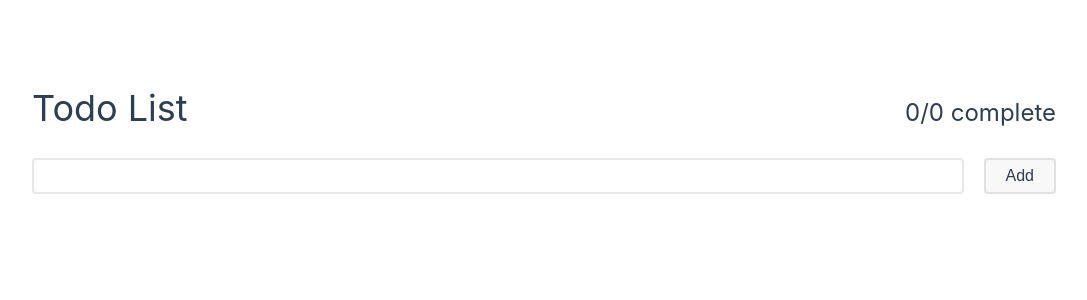
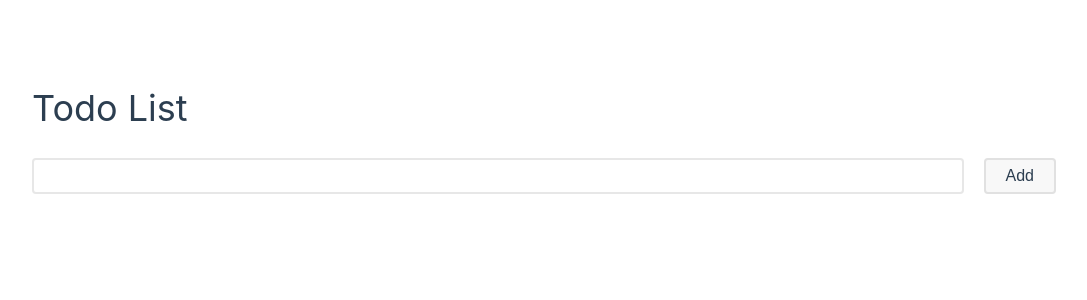
Before and after one commit to adapass182/HelloVue, a Vue app: page / in a window 1280 px wide. Shown: the top 300 px of the page, without its empty margins (48-1135 px from the left). Built offline with nearby package versions, Linux system fonts and the light colour scheme.

Commit message:
feat(todo-form): condionally render completed count
Only render completed count if there is at least one todo

```diff
--- a/src/components/TodoForm.vue
+++ b/src/components/TodoForm.vue
@@ -2,7 +2,9 @@
   <form @submit.prevent="addTodoAndClear(todo)">
     <header>
       <label fo="todo-list">Todo List</label>
-      <p>{{ finishedTodos.length }}/{{ todoList.length }} complete</p>
+      <p v-if="todoList.length > 0">
+        {{ finishedTodos.length }}/{{ todoList.length }} complete
+      </p>
     </header>
     <div class="input-group-wrapper">
       <input
```
